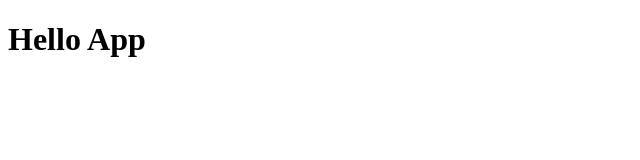
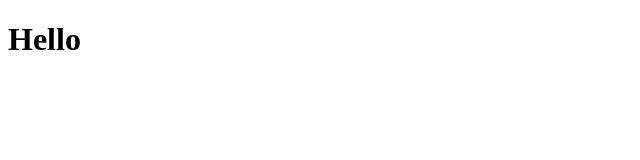
Before and after one commit to leorenis/react-samples, a React (Create React App) app in the folder react-firebase-samples/: page / in a window 1280 px wide. Shown: the top 160 px of the page, without its empty margins (0-640 px from the left). Built offline with nearby package versions, Linux system fonts and the light colour scheme.

Commit message:
React samples repository

```diff
--- a/react-firebase-samples/src/components/App.js
+++ b/react-firebase-samples/src/components/App.js
@@ -1,7 +1,5 @@
 import React from 'react'
 
-const App = () => (
-    <h1>Hello App</h1>
-)
+const App = () => (<h1>Hello</h1>)
 
 export default App
```
Also changed, not shown: react-firebase-samples/package.json (+18 -1 lines), react-firebase-samples/src/index.js (+4 -4 lines), react-firebase-samples/.eslintrc.json (added).
